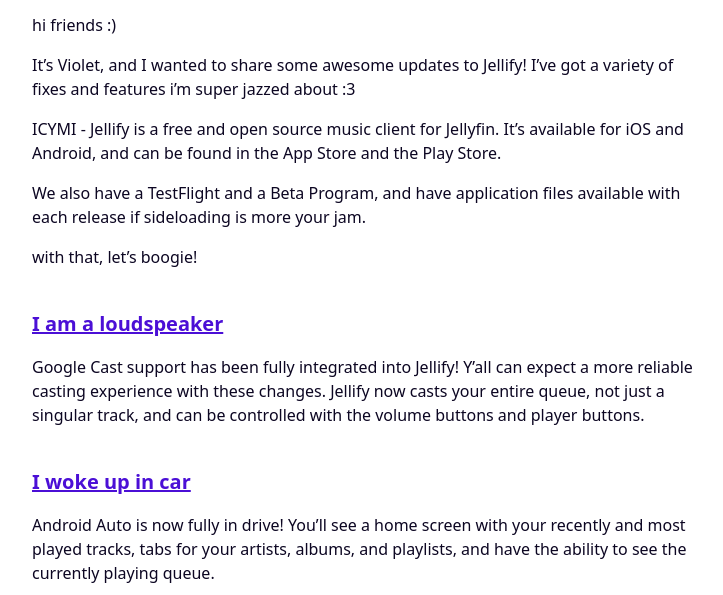
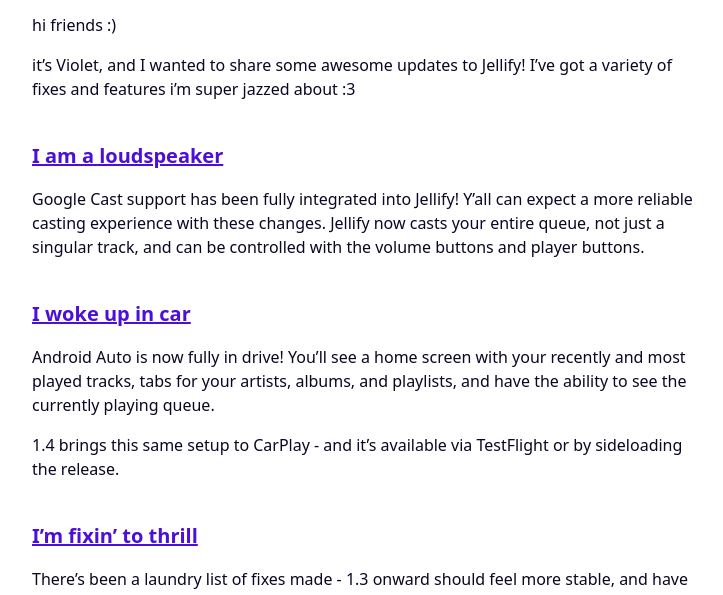
Before and after one commit to Jellify-Music/Website, an Astro site: page /blog/2026-11-09 in a window 1280 px wide. Shown: the part 175-770 px from the top of the page, without its empty margins (272-995 px from the left). Built offline with nearby package versions, Linux system fonts and the light colour scheme; Astro itself is replaced by a stand-in of ours.

Commit message:
Refactor blog post metadata and improve description formatting

```diff
--- a/src/content/blog/2026-11-09.md
+++ b/src/content/blog/2026-11-09.md
@@ -1,18 +1,12 @@
 ---
 title: "Fall '26 Updates"
 date: 2026-11-09
-description: Improved casting, expanded Android Auto support - with CarPlay tailing behind, Jellyfin 12 playlist compatibility, and substantial playback and stability improvements.
+description: Improved casting, Jellyfin 12 playlist compatibility, expanded Android Auto support - with CarPlay tailing behind, and substantial playback and stability improvements.
 ---
 
 hi friends :)
 
-It's Violet, and I wanted to share some awesome updates to Jellify! I've got a variety of fixes and features i'm super jazzed about :3
-
-ICYMI - Jellify is a free and open source music client for Jellyfin. It's available for iOS and Android, and can be found in the App Store and the Play Store.
-
-We also have a TestFlight and a Beta Program, and have application files available with each release if sideloading is more your jam.
-
-with that, let's boogie!
+it's Violet, and I wanted to share some awesome updates to Jellify! I've got a variety of fixes and features i'm super jazzed about :3
 
 ## [I am a loudspeaker](https://www.youtube.com/watch?v=fidPIcruCro)
 
```
Also changed, not shown: src/content.config.ts (+9 -2 lines).
